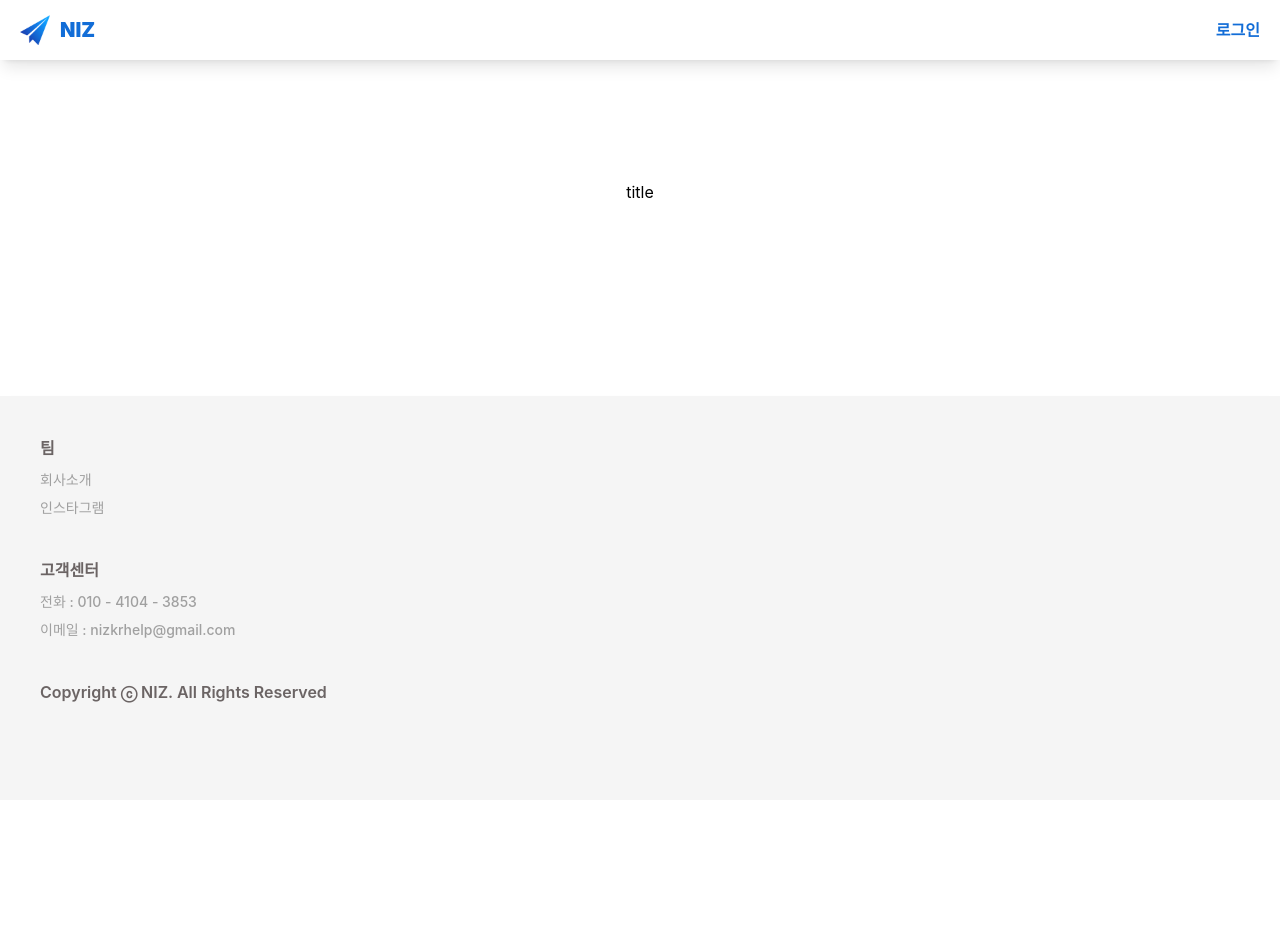
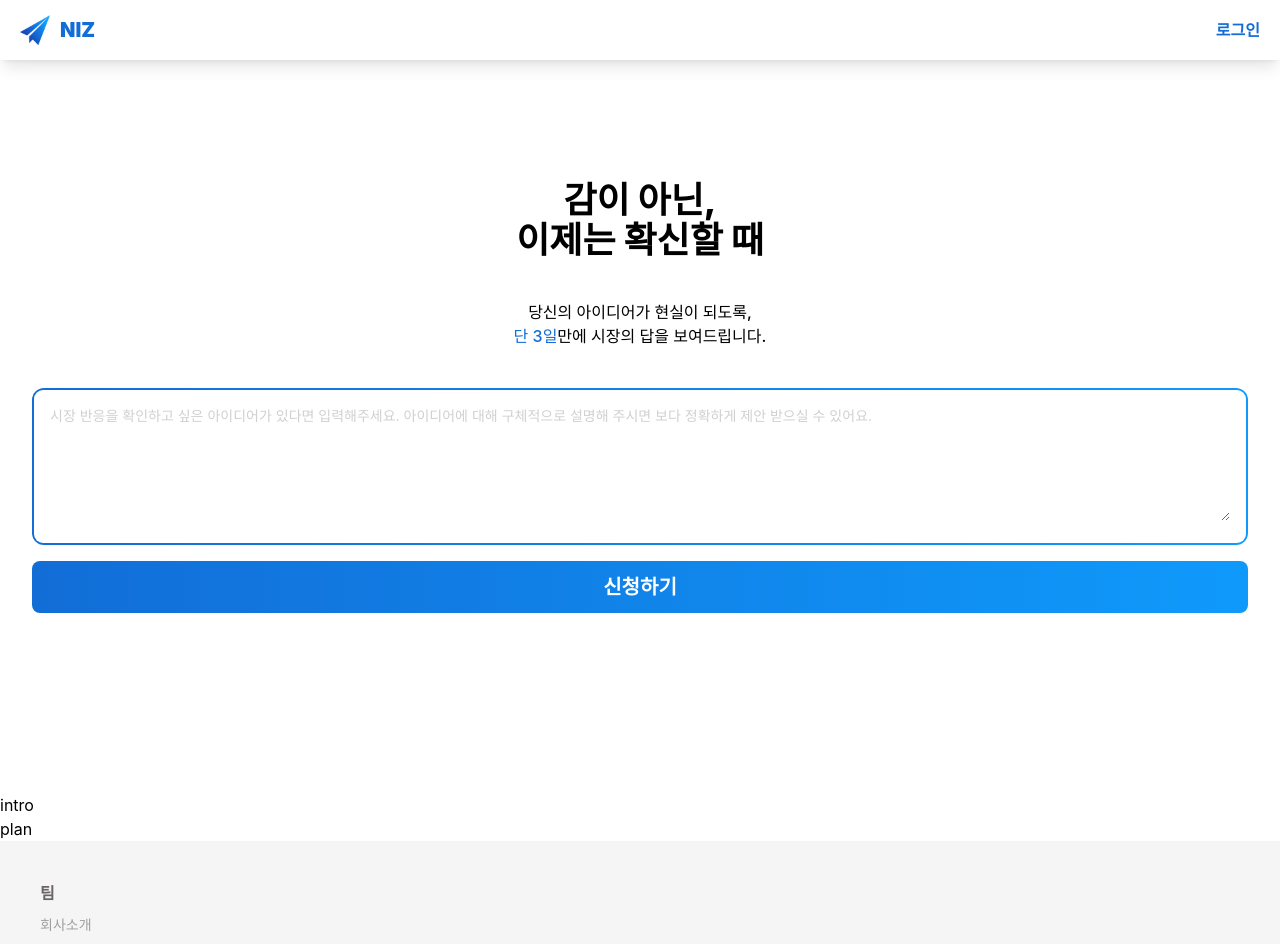
Before and after one commit to NIZ-Solutions/niz-front, a React (Create React App) app: page / in a window 1280 px wide. Shown: the top 944 px of the page. Before the commit the page ends 800 px from the top, so only its background shows below. Built offline with nearby package versions, Linux system fonts and the light colour scheme.

Commit message:
💄 : MainPage Form

```diff
--- a/src/App.css
+++ b/src/App.css
@@ -3,3 +3,13 @@
 @tailwind utilities;
 
 @import url("https://cdn.jsdelivr.net/gh/orioncactus/pretendard@v1.3.9/dist/web/static/pretendard.min.css");
+
+a,
+input,
+button {
+  outline: 0;
+}
+
+:focus {
+  outline: none;
+}
--- a/src/main/Contents.tsx
+++ b/src/main/Contents.tsx
@@ -1,7 +1,13 @@
+import Intro from "./Intro";
+import Plan from "./Plan";
+import Submit from "./Submit";
+
 export default function Contents() {
   return (
-    <>
-      <div className="pt-[180px]">title</div>
-    </>
+    <div className="flex w-full min-w-[330px] max-w-screen-xl flex-col">
+      <Submit />
+      <Intro />
+      <Plan />
+    </div>
   );
 }
--- /dev/null
+++ b/src/main/Intro.tsx
@@ -0,0 +1,7 @@
+export default function Intro() {
+  return (
+    <>
+      <div className="">intro</div>
+    </>
+  );
+}
--- /dev/null
+++ b/src/main/Plan.tsx
@@ -0,0 +1,7 @@
+export default function Plan() {
+  return (
+    <>
+      <div className="">plan</div>
+    </>
+  );
+}
--- /dev/null
+++ b/src/main/Submit.tsx
@@ -0,0 +1,30 @@
+export default function Submit() {
+  return (
+    <div className="flex w-full flex-col items-center gap-10 px-8 pb-[180px] pt-[180px] text-center">
+      <h1 className="text-4xl font-extrabold">
+        감이 아닌,
+        <br />
+        이제는 확신할 때
+      </h1>
+      <h2 className="font-medium">
+        당신의 아이디어가 현실이 되도록,
+        <br />
+        <h2 className="inline text-blue-001">단 3일</h2>
+        만에 시장의 답을 보여드립니다.
+      </h2>
+      <form className="submit flex w-full min-w-[330px] max-w-screen-xl flex-col gap-4">
+        <div className="content-center rounded-xl p-[2px] main-gradient">
+          <div className="rounded-[9px] bg-white-000 p-4">
+            <textarea
+              className="min-h-[115px] w-full placeholder:text-sm placeholder:text-gray-001"
+              placeholder="시장 반응을 확인하고 싶은 아이디어가 있다면 입력해주세요. 아이디어에 대해 구체적으로 설명해 주시면 보다 정확하게 제안 받으실 수 있어요."
+            ></textarea>
+          </div>
+        </div>
+        <button className="w-full rounded-lg py-3 text-xl font-extrabold text-white-000 main-gradient">
+          신청하기
+        </button>
+      </form>
+    </div>
+  );
+}
```
